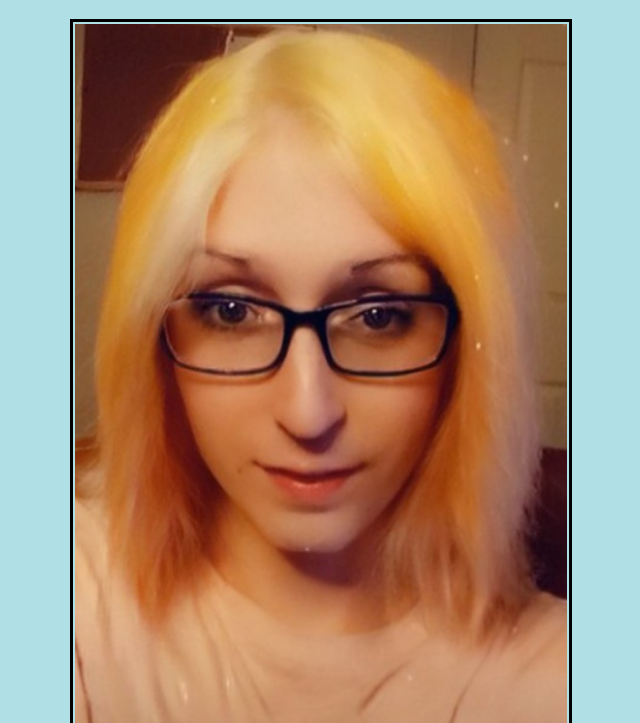
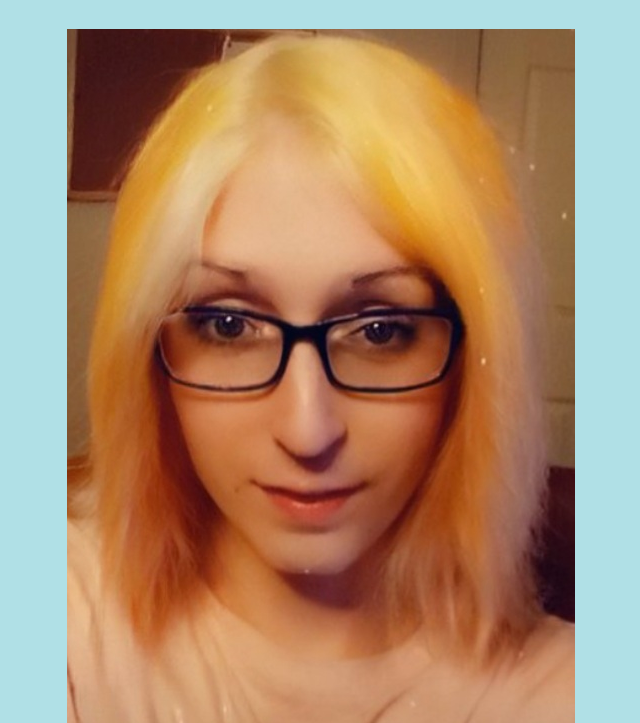
Before and after one commit to Robyn08/moons-store, a plain HTML site: page index.html in a window 1280 px wide. Shown: the part 77-800 px from the top of the page, without its empty margins (319-959 px from the left). Drawn offline with nearby package versions, Linux system fonts and the light colour scheme.

Commit message:
Update index.html

```diff
--- a/index.html
+++ b/index.html
@@ -17,7 +17,7 @@
   <body>
     <h1>Robyn Fletcher</h1> <!-- my name -->
     <img src="robynf.jpg"
-       class="center"
+       class="cat"
        alt="Robyn-Fletcher"/>            <!-- here's my picture -->
     <main>
       <div class="item">
```
